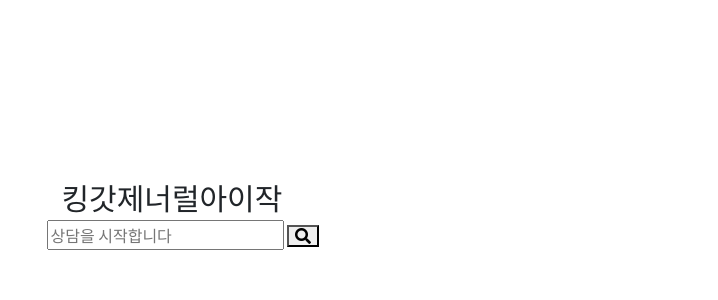
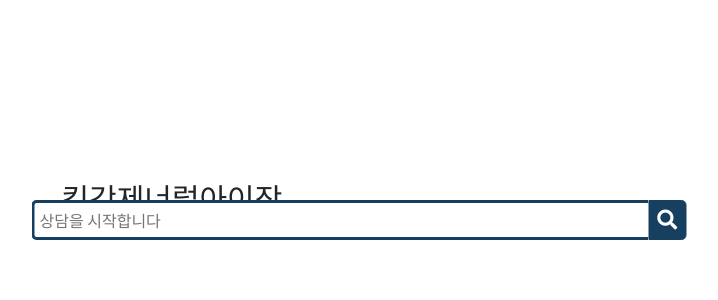
Before and after one commit to yyoongs/ISAC, a Flask app: page / in a window 1280 px wide. Shown: the part 165-465 px from the top of the page, without its empty margins (281-999 px from the left). Run offline with Flask 2, Linux system fonts and the light colour scheme; some libraries are stand-ins or nearby versions.

Commit message:
update css file

```diff
--- a/homepage/static/css/style.css
+++ b/homepage/static/css/style.css
@@ -188,7 +188,47 @@ body, html {
 /*    outline: none;*/
 /*    box-shadow: none;*/
 /*}*/
+        .search {
+  width: 100%;
+  position: relative;
+  display: flex;
+}
 
+.searchTerm {
+  width: 100%;
+  border: 3px solid #173F5F;
+  border-right: none;
+  padding: 5px;
+  height: 100%;
+  border-radius: 5px 0 0 5px;
+  outline: none;
+  color: #9DBFAF;
+}
+
+.searchTerm:focus{
+  color: #173F5F;
+}
+
+.searchButton {
+  width: 40px;
+  height: 40px;
+  border: 1px solid #173F5F;
+  background: #173F5F;
+  text-align: center;
+  color: #fff;
+  border-radius: 0 5px 5px 0;
+  cursor: pointer;
+  font-size: 20px;
+}
+
+/*Resize the wrap to see the search bar change!*/
+.wrap{
+  width: 100%;
+  position: absolute;
+  top: 50%;
+  left: 50%;
+  transform: translate(-50%, -50%);
+}
 
 
 /***** index 인덱스 끝 *****/
```
